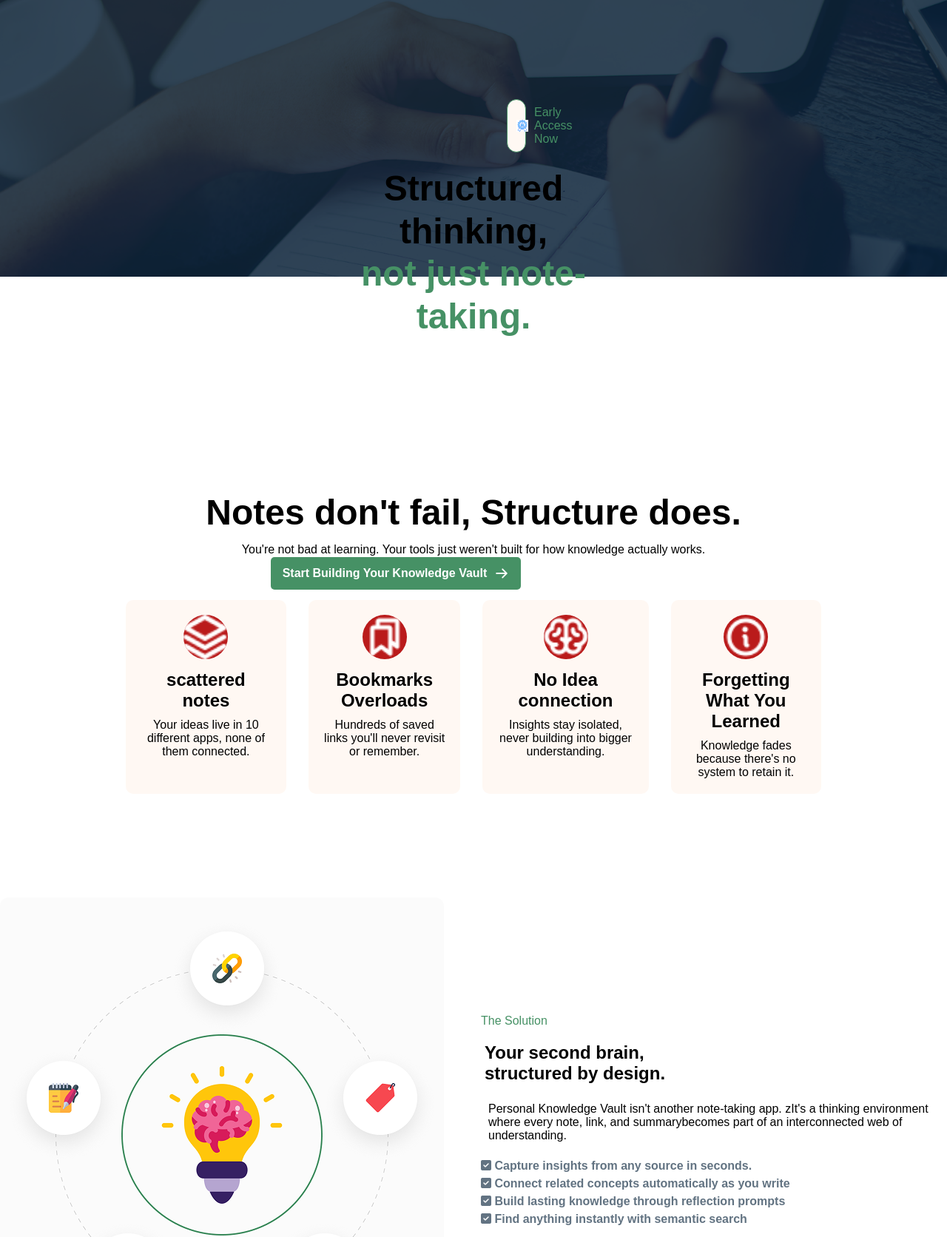
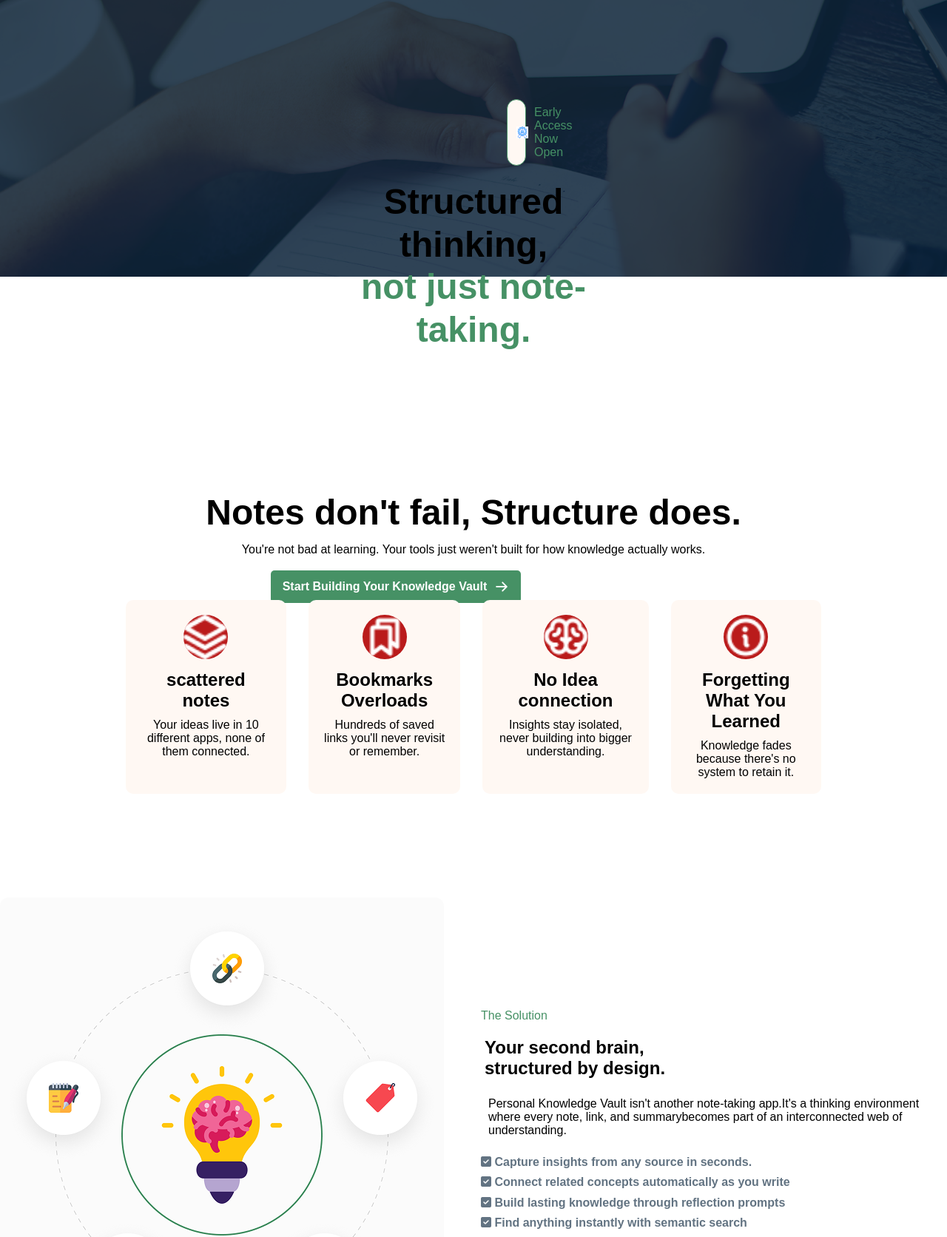
Before and after one commit to sezanURP/A001_Knowledge-Vault, a plain HTML site: page index.html in a window 1280 px wide. Shown: the part 165-1837 px from the top of the page at 74% size. Drawn offline with Linux system fonts and the light colour scheme.

Commit message:
fix the mistake

```diff
--- a/Style.css/knowledge_vault.css
+++ b/Style.css/knowledge_vault.css
@@ -65,9 +65,7 @@
 header {
     background: url(../B13-A01-Knowledge-Vault/assets/hero-bg.png);
     background-repeat: no-repeat;
-    /* background-size: contain; */
-  /* max-width: 1600px;
-  width: 100%; */
+
   background-size: 100% ;
   width: 100%;
     height: 750px;
@@ -87,7 +85,9 @@
     color: #469165;
     padding: 8px 12px;
     cursor: pointer;
-    margin: 207px 685px 0 685px;
+    margin: 207px 650px 0 685px;
+    font-size: 16px;
+    font-weight: 400;
 
 }
 .hero-container .early-access img {
@@ -237,13 +237,18 @@
     font-weight: bolder;
 }
 #brain .info {
-    margin: 20px 10px 20px 10px;
+    margin: 20px 20px 20px 10px;
+    font-size: 16px;
+    font-weight: 400;
+    text-align: left;
+
+
 }
 
 .brain-features p {
     font-weight: 600;
     color: #627382;
-    line-height: 1.5;
+    line-height: 1.7;
 }
 
 
@@ -292,7 +297,7 @@
 
 
 footer {
-    background-color: rgb(25, 25, 45);
+    background-color: #001931;
     padding: 100px ;
     text-align: center;
     margin-top: 50px;
--- a/index.html
+++ b/index.html
@@ -3,7 +3,7 @@
   <head>
     <meta charset="UTF-8" />
     <meta name="viewport" content="width=device-width, initial-scale=1.0" />
-    <title>Knowledge Vault</title>
+    <title>A landing Webpage</title>
     <link rel="stylesheet" href="./Style.css/knowledge_vault.css" />
     <script
       src="https://kit.fontawesome.com/826bfb0615.js"
@@ -29,7 +29,7 @@
           <div>
             <div class="early-access">
               <img src="./image/EA icon.png" alt="" />
-              <p>Early Access Now</p>
+              <p>Early Access Now Open</p>
             </div>
 
             <div class="heading-text">
@@ -129,7 +129,7 @@
             <h1><p>Your second brain,</p>
               <p> structured by design.</p></h1>
             <p class="info">
-              Personal Knowledge Vault isn't another note-taking app. zIt's a
+              Personal Knowledge Vault isn't another note-taking app.It's a
               thinking environment where every note, link, and summarybecomes
               part of an interconnected web of understanding.
             </p>
@@ -202,7 +202,7 @@
       </div>
       <hr />
       <div class="footer-bottom">
-        <p>&copy; 2026 Persona Knowledge Vault. All rights reserved.</p>
+        <p>&copy; 2026 Habib Knowledge Vault. All rights reserved.</p>
       </div>
     </footer>
   </body>
```
